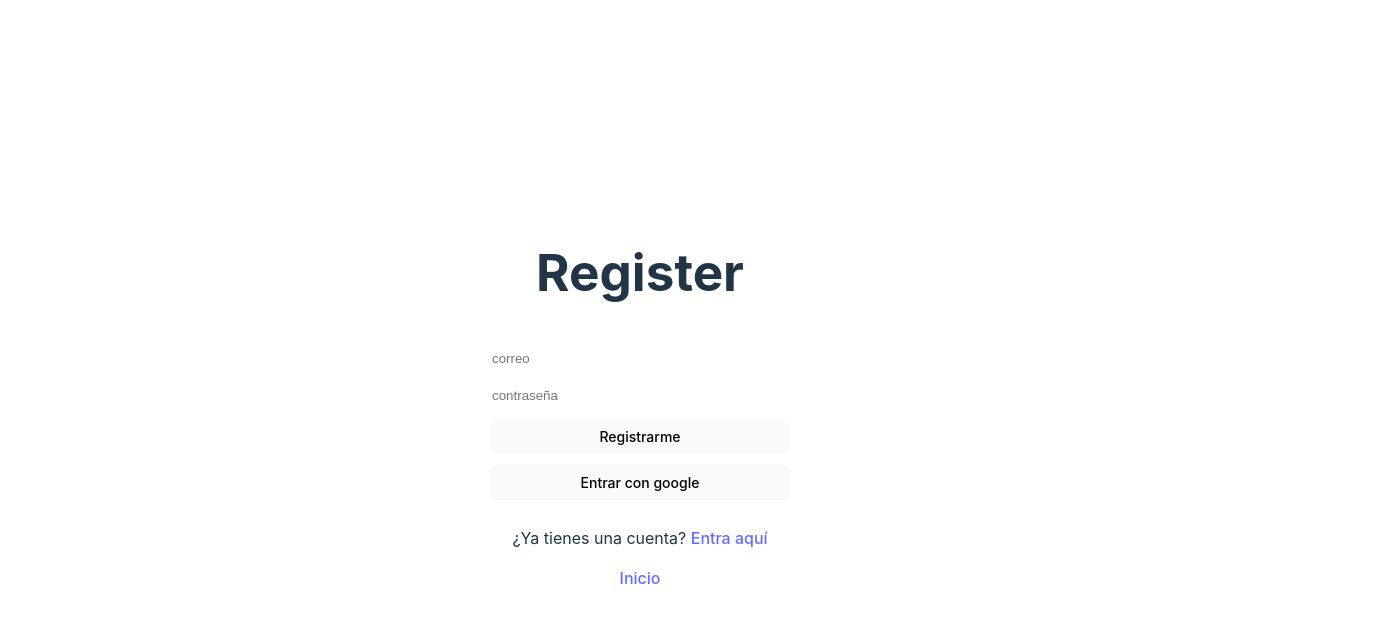
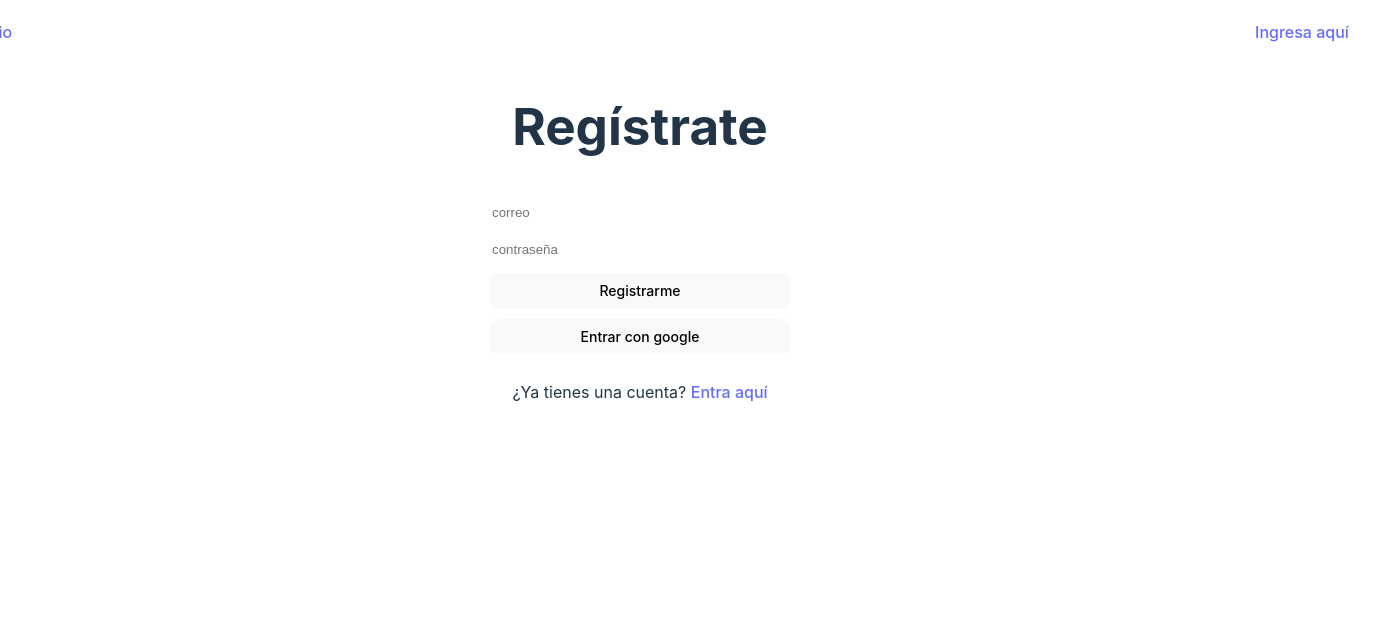
Before and after one commit to solsepulveda/nasa-api, a React (Vite) app: page /login in a window 1280 px wide. Shown: the top 622 px of the page, 1394 px wide, since content can reach past the window. Built offline with nearby package versions, Linux system fonts and the light colour scheme; no server answers.

Commit message:
feat/navbar

```diff
--- a/src/App.css
+++ b/src/App.css
@@ -1,11 +1,11 @@
 #root {
   max-width: 1280px;
   margin: 0 auto;
-  padding: 2rem;
+  /* padding: 2rem; */
   text-align: center;
   display: flex;
-  flex-direction: column; /* Cambia a columna para una mejor adaptación en pantallas pequeñas */
-  align-items: center; /* Alinea el contenido al centro */
+  flex-direction: column;
+  align-items: center;
 }
 
 .container{
--- a/src/App.jsx
+++ b/src/App.jsx
@@ -3,10 +3,13 @@ import { BrowserRouter as Router, Routes, Route } from "react-router-dom";
 import './App.css'
 import Login from "./components/login/login"
 import Board from "./components/Board/Board";
+import { NavBar } from './components/NarBar/NavBar';
 
 
 function App() {
 return(
+  <>
+  <NavBar/>
 <Router>
   <Routes>
     <Route path="/" element={<HomePage />} />
@@ -14,6 +17,7 @@ return(
     <Route path="/board" element={<Board/>} />
   </Routes>
 </Router>
+  </>
 
 
 )
--- a/src/components/HomePage/HomePage.jsx
+++ b/src/components/HomePage/HomePage.jsx
@@ -5,9 +5,10 @@ import { Link } from "react-router-dom";
 import { addDoc, collection } from "firebase/firestore";
 import { db, auth } from '../firebase/firebase'
 import { Heart } from '../../assets/Icons';
-import { ArrowLeftOutlined, ArrowRightOutlined } from "@ant-design/icons";
-import {openNotificationSuccess} from '../../utils/Notification';
+import { ArrowLeftOutlined, ArrowRightOutlined, HeartOutlined } from "@ant-design/icons";
+import {openNotificationSuccess, openNotificationRegistration} from '../../utils/Notification';
 import { LogOut } from '../LogOut/LogOut';
+
 
 function HomePage() {
 
@@ -86,7 +87,7 @@ function HomePage() {
       openNotificationSuccess('Se agregó a favoritos')
     } catch (err) {
       console.error(err)
-      openNotificationSuccess('Para agregar a favoritos, debes registrarte')
+      openNotificationRegistration()
     }
 
   }
@@ -105,7 +106,7 @@ function HomePage() {
               <iframe className='daily-image' width="560" height="315" src={video} title="YouTube video player" frameborder="0" allow="accelerometer; autoplay; clipboard-write; encrypted-media; gyroscope; picture-in-picture; web-share" referrerpolicy="strict-origin-when-cross-origin" allowfullscreen></iframe>
             }
             <div className='fav-button'>
-              <a onClick={addToFav}>Guardar en favoritos </a> <Heart />
+              <a onClick={addToFav}>Guardar en favoritos </a> <HeartOutlined style={{ color:'#646cff'}}/>
             </div>
             <p className='explanation'>{imageDate} <br />{selectedText}</p>
           </div>}
@@ -122,9 +123,9 @@ function HomePage() {
       <div>
       </div>
       <Footer></Footer>
-      {auth.currentUser?.uid == undefined && <Link to='login'>
+     {/*  {auth.currentUser?.uid == undefined && <Link to='login'>
         Registrate aquí
-      </Link>}
+      </Link>} */}
       <LogOut />
     </div>
   )
--- /dev/null
+++ b/src/components/NarBar/NavBar.css
@@ -0,0 +1,14 @@
+.navbar {
+    width: 117%;
+    height: fit-content;
+    padding: 20px 5px;
+    display: flex;
+    flex-direction: row;
+    justify-content: space-between;
+    box-shadow: rgba(99, 0, 99, 0) 0px 0px 8px 0px;
+}
+
+.navbar div{
+    margin:0 40px
+
+}
--- a/src/components/NarBar/NavBar.jsx
+++ b/src/components/NarBar/NavBar.jsx
@@ -0,0 +1,19 @@
+import "../NarBar/NavBar.css";
+import { LogOut } from "../LogOut/LogOut";
+
+
+export const NavBar = () => {
+  return (
+    <div className="navbar">
+      <div className="left">
+        <div>
+          <a href="/">Inicio</a>
+        </div>
+      </div>
+      <div className="right">
+        <a href="/login">Ingresa aquí</a>
+      </div>
+      {/* <LogOut /> */}
+    </div>
+  );
+};
--- a/src/components/login/login.jsx
+++ b/src/components/login/login.jsx
@@ -71,7 +71,7 @@ const Login = () => {
     <div className="sign-container">
       {registerComponent && (
         <div className="sign">
-          <h1>Register</h1>
+          <h1>Regístrate</h1>
           <input
             onKeyDown={(e) => setEmail(e.target.value)}
             placeholder="correo"
@@ -131,8 +131,8 @@ const Login = () => {
         </div>
       )}
       {/* <Board/> */}
-      <a href="/">Inicio</a>
-      <LogOut />
+
+
     </div>
   );
 };
--- a/src/index.css
+++ b/src/index.css
@@ -24,7 +24,7 @@ a:hover {
 
 body {
   margin: 0;
-  display: flex;
+  /* display: flex; */
   place-items: center;
   min-width: 320px;
   min-height: 100vh;
--- a/src/utils/Notification.jsx
+++ b/src/utils/Notification.jsx
@@ -4,7 +4,7 @@ import { HeartOutlined, WarningOutlined } from "@ant-design/icons";
 export const openNotificationSuccess = (message) => {
   notification.open({
     message: message,
-    icon: <HeartOutlined style={{ color: "#108ee9" }} />,
+    icon: <HeartOutlined style={{ color: "#108ee9" }} />
   });
 };
 
@@ -14,3 +14,10 @@ export const openNotificationError = (message) => {
     icon:<WarningOutlined style={{ color: "#108ee9" }} />,
   });
 };
+
+export const openNotificationRegistration = () => {
+  notification.open({
+    icon: <HeartOutlined style={{ color: "#108ee9" }} />,
+    message:<div>Para guardar en favoritos, debes <a href="/login">registrarte</a></div>
+  });
+};
```
